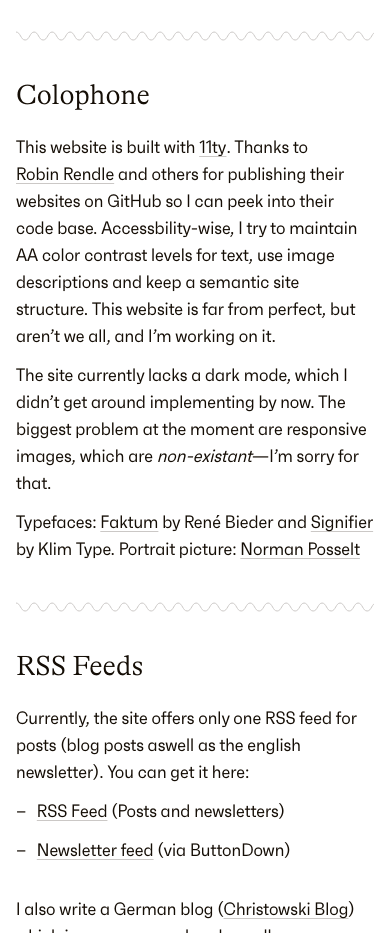
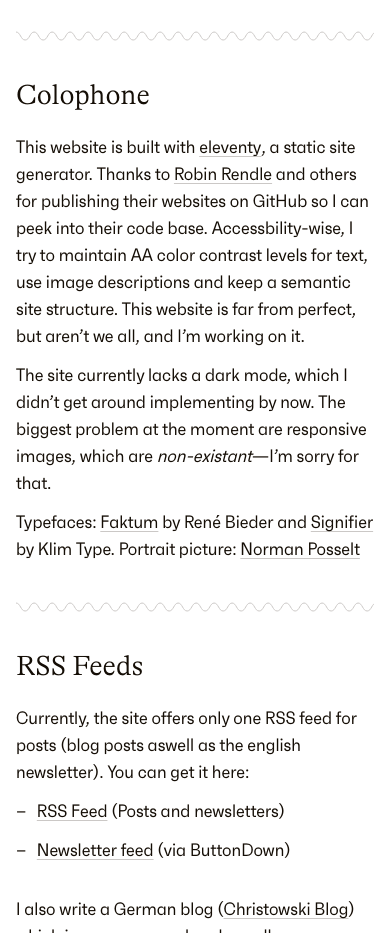
Before and after one commit to christowski/christophrauscher.de, an Eleventy site: page src/colophone.md in a window 390 px wide. Shown: the part 840-1773 px from the top of the page. Built offline with nearby package versions, Linux system fonts and the light colour scheme; Eleventy itself is replaced by a stand-in of ours; files that its build step writes are made by us from their sources.

Commit message:
edit colophone

```diff
--- a/src/colophone.md
+++ b/src/colophone.md
@@ -15,7 +15,7 @@ And finally, this page exists as I like to keep an independent archive of things
 
 ## Colophone
 
-This website is built with <a href="https://www.11ty.dev/" target="_blank">11ty</a>. Thanks to <a href="https://robinrendle.com/" target="_blank">Robin Rendle</a> and others for publishing their websites on GitHub so I can peek into their code base. Accessbility-wise, I try to maintain AA color contrast levels for text, use image descriptions and keep a semantic site structure. This website is far from perfect, but aren’t we all, and I’m working on it.
+This website is built with <a href="https://www.11ty.dev/" target="_blank">eleventy</a>, a static site generator. Thanks to <a href="https://robinrendle.com/" target="_blank">Robin Rendle</a> and others for publishing their websites on GitHub so I can peek into their code base. Accessbility-wise, I try to maintain AA color contrast levels for text, use image descriptions and keep a semantic site structure. This website is far from perfect, but aren’t we all, and I’m working on it.
 
 The site currently lacks a dark mode, which I didn’t get around implementing by now. The biggest problem at the moment are responsive images, which are _non-existant_—I’m sorry for that.
 
```
Also changed, not shown: public/colophone/index.html (+1 -1 lines), public/everything/index.html (+1 -1 lines).
